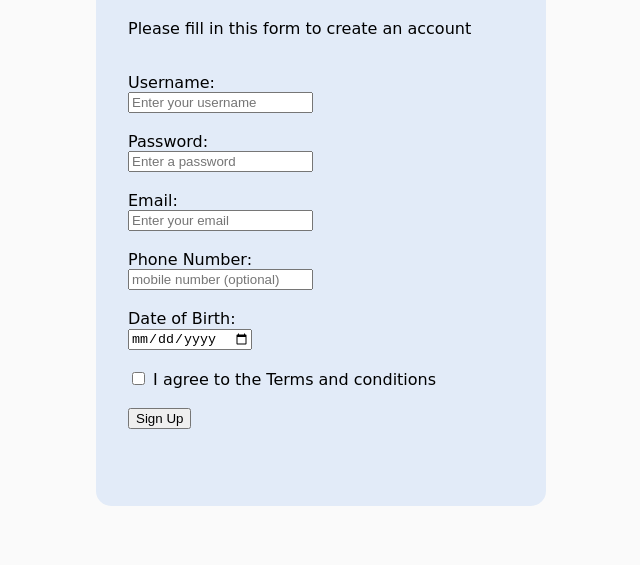
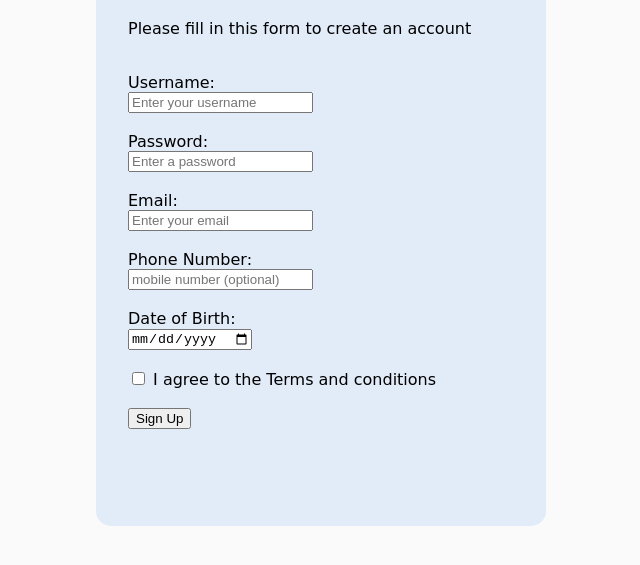
Before and after one commit to Zebras007/Assign-9-signup-form, a plain HTML site: page index.html in a window 1280 px wide. Shown: the part 147-712 px from the top of the page, without its empty margins (489-1129 px from the left). Drawn offline with Linux system fonts and the light colour scheme.

Commit message:
style modified

```diff
--- a/style.css
+++ b/style.css
@@ -15,7 +15,7 @@
     border-radius:15px;
     border:0;
     /* box-shadow:4px 4px 10px rgba(0, 0, 0, 0.06); */
-    height:600px;
+    height:620px;
     margin-left: 550px;
     font-family: cursive;
   }
```
